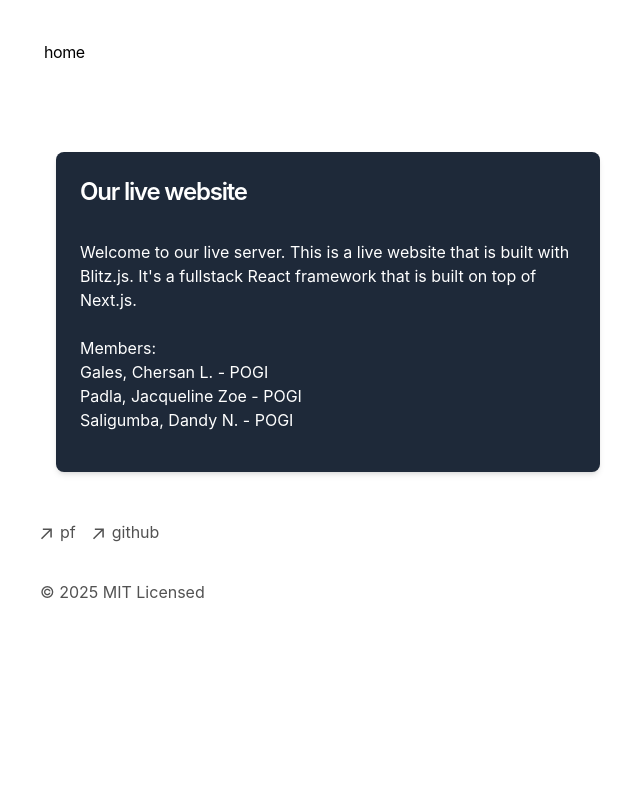
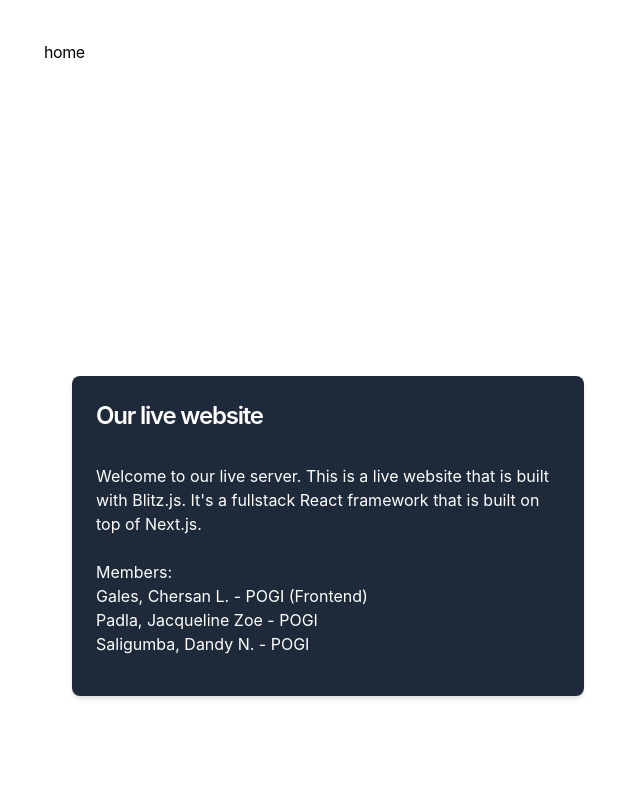
Before and after one commit to unoxyzmdfckz/portfolio, a Next.js app: page / in a window 1280 px wide. Shown: the top 800 px of the page, without its empty margins (312-952 px from the left). Built offline with nearby package versions, Linux system fonts and the light colour scheme; no server answers.

Commit message:
Initial Commit

```diff
--- a/app/components/Card.tsx
+++ b/app/components/Card.tsx
@@ -6,7 +6,7 @@ interface CardProps {
 
 const Card: React.FC<CardProps> = ({ children }) => {
     return (
-        <div className="bg-gray-800 text-white shadow-md rounded-lg p-6">
+        <div className="bg-gray-800 text-white shadow-md rounded-lg p-6 max-w-lg mx-auto">
             {children}
         </div>
     );
--- a/app/page.tsx
+++ b/app/page.tsx
@@ -2,7 +2,7 @@ import Card from './components/Card';
 
 export default function Page() {
   return (
-    <div className="container mx-auto p-4">
+    <div className="container mx-auto p-4 flex justify-center items-center min-h-screen">
       <Card>
         <section>
           <h1 className="mb-8 text-2xl font-semibold tracking-tighter">
@@ -14,7 +14,7 @@ export default function Page() {
             <br />
             {`Members:`}
             <br />
-            {`Gales, Chersan L. - POGI`}
+            {`Gales, Chersan L. - POGI (Frontend)`}
             <br />
             {`Padla, Jacqueline Zoe - POGI`}
             <br />
```
